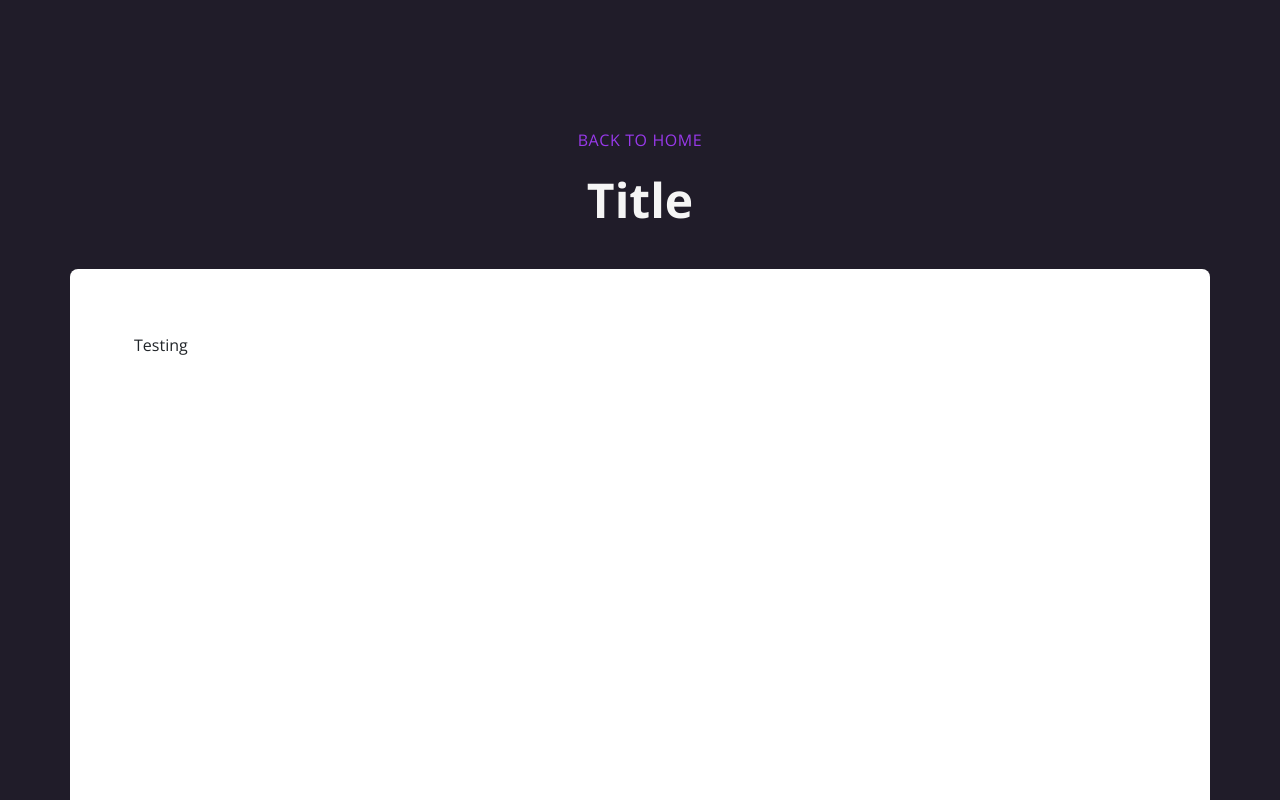
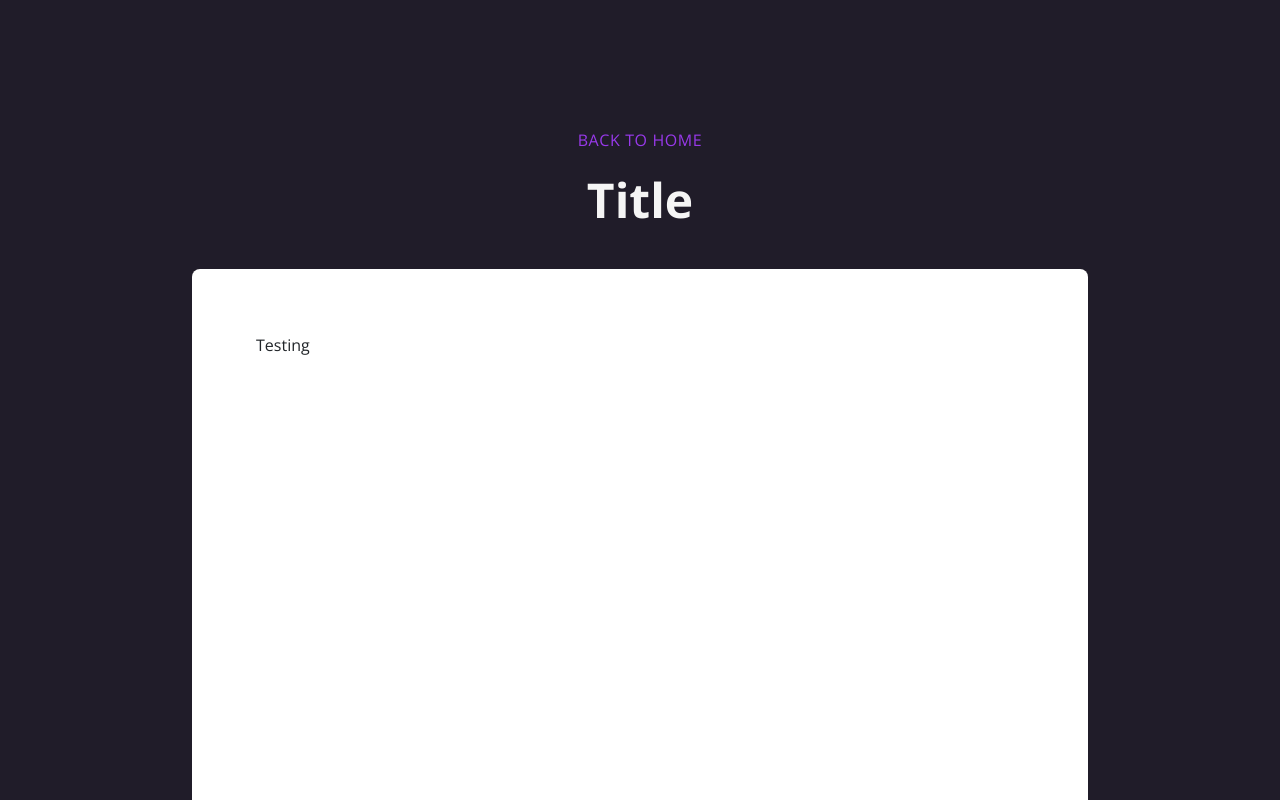
Before and after one commit to simone188535/data-structure-and-algorithms-blog, a React (Create React App) app: page /template in a window 1280 px wide. Shown: the top 800 px of the page. Built offline with nearby package versions, Linux system fonts and the light colour scheme.

Commit message:
reverse string page dded

```diff
--- a/src/components/Template.js
+++ b/src/components/ArticleTemplate.js
@@ -1,13 +1,13 @@
 import React from 'react';
 import { Container, Row, Col } from 'reactstrap';
 
-const Template = () => {
+const ArticleTemplate = () => {
 
     return (
         <Container fluid className="all-article-page-container">
             <Row className="header text-center">
                 <Col>
-                    <div className="home-link"><a href="#">Back to home</a></div>
+                    <div className="home-link"><a href="/">Back to home</a></div>
                     <h2 className="main-head">Title</h2>
                 </Col>
             </Row>
@@ -18,4 +18,4 @@ const Template = () => {
     );
 }
 
-export default Template;
+export default ArticleTemplate;
--- a/src/components/HomePage.js
+++ b/src/components/HomePage.js
@@ -1,7 +1,7 @@
 import React from 'react';
 import { Jumbotron, Container } from 'reactstrap';
 import _ from 'lodash';
-import homePageBlogsArray from '../js/all-blocks';
+import homePageBlogsArray from '../js/allBlogs';
 
 const HomePage = () => {
 
--- /dev/null
+++ b/src/components/pages/ReverseString.js
@@ -0,0 +1,10 @@
+import React from 'react';
+import ArticleTemplate from '../ArticleTemplate';
+
+const ReverseString = () => {
+
+return(
+    <div>Hello</div>
+);
+}
+export default ReverseString;
--- a/src/index.js
+++ b/src/index.js
@@ -1,17 +1,18 @@
 import React from 'react';
 import ReactDOM from 'react-dom';
-import { Route, BrowserRouter as Router } from 'react-router-dom'
+import { Route, BrowserRouter as Router } from 'react-router-dom';
 import 'bootstrap/dist/css/bootstrap.min.css';
 import './styles/main.scss';
 import App from './App';
-import Template from './components/Template';
-
+import ArticleTemplate from './components/ArticleTemplate';
+import ReverseString from './components/pages/ReverseString';
 
 const routing = (
     <Router>
         <div>
             <Route path="/" exact component={App} />
-            <Route path="/template" component={Template} />
+            <Route path="/template" component={ArticleTemplate} />
+            <Route path="/reverse-string" component={ReverseString} />
         </div>
     </Router>
 );
--- a/src/js/all-blocks.js
+++ b/src/js/allBlogs.js
@@ -1,6 +1,5 @@
 const homePageBlogsArray = [
     {
-        // id: 1,
         DSOrA:'Algorithm',
         Link: '#',
         Header: 'Reverse a String',
@@ -8,14 +7,13 @@ const homePageBlogsArray = [
 
     },
     {
-        // id: 2,
         DSOrA:'Algorithm',
         Link: '#',
         Header: 'Palindrome',
         Description: 'Take the string, reverse it, and compare it to the original input.',
 
-    },{
-        // id: 3,
+    },
+    {
         DSOrA:'Algorithm',
         Link: '#',
         Header: 'Integer Reversal',
--- a/src/styles/main.scss
+++ b/src/styles/main.scss
@@ -20,8 +20,8 @@ $purple: #9839EA;
         .jumbotron {
 
             // background-color: transparent;
-            background: -webkit-gradient(linear, left top, left bottom, from(rgba(24, 24, 24, 0.3)), to($black)), url(../images/background3.jpg);
-            background: linear-gradient(to bottom, rgba(24, 24, 24, 0.3), $black), url(../images/background3.jpg);
+            background: -webkit-gradient(linear, left top, left bottom, from(rgba(24, 24, 24, 0.2)), to($black)), url(../images/background3.jpg);
+            background: linear-gradient(to bottom, rgba(24, 24, 24, 0.2), $black), url(../images/background3.jpg);
             height: 100%;
             background-size: cover;
             background-repeat: no-repeat;
@@ -113,7 +113,7 @@ $purple: #9839EA;
     .article-section {
         // height: 100%;
         background: white;
-        // width: 60%;
+        width: 70%;
         margin-top: 1%;
         border-radius: 8px;
         padding: 5%;
```
